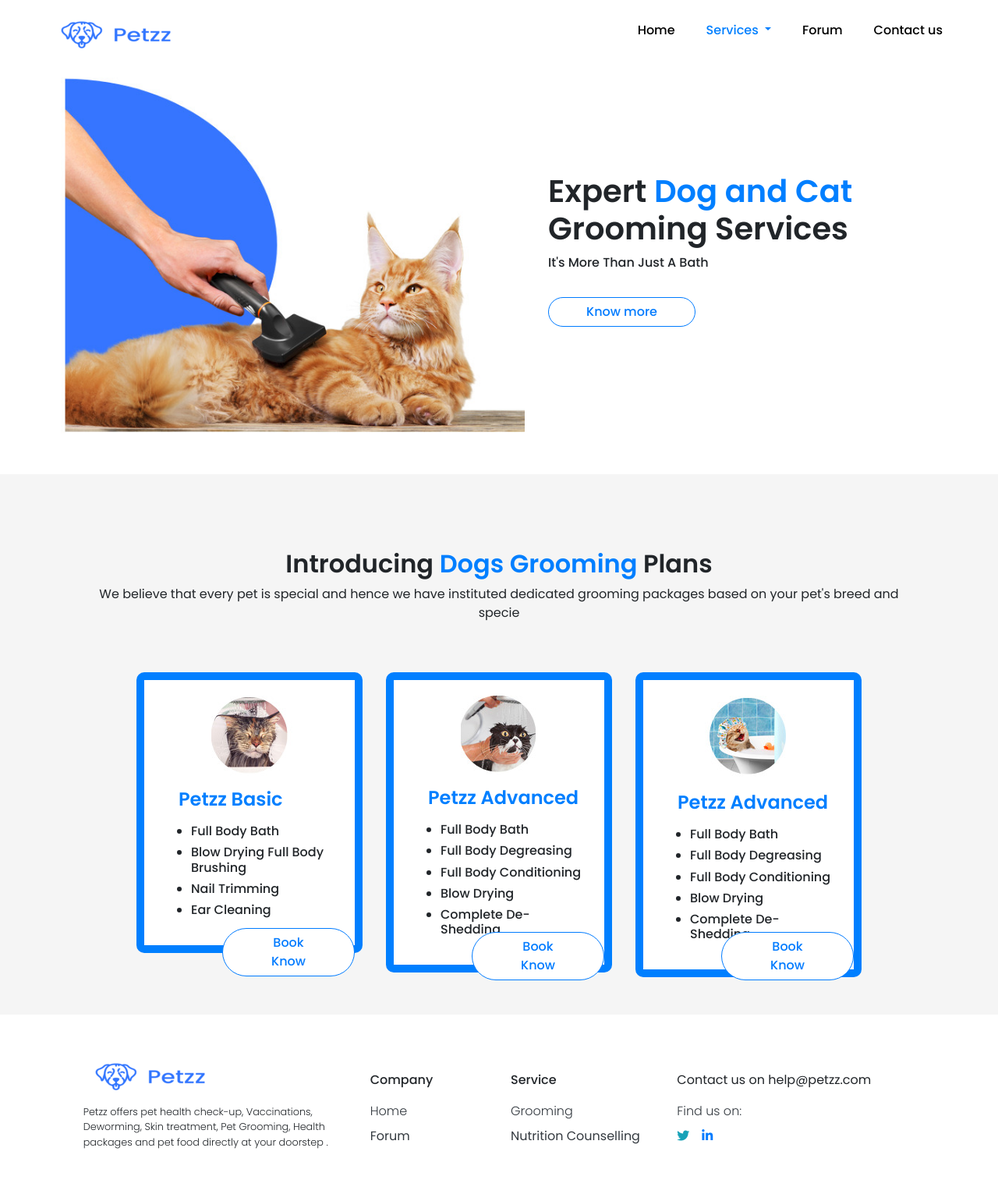
After one commit to shrilakshmishastry/petzz, a CodeIgniter app: page /database/index.php/grooming/index in a window 1280 px wide. The commit adds this page. Shown: the whole page at 78% size. Run offline with CodeIgniter, Linux system fonts and the light colour scheme; some libraries are stand-ins or nearby versions.

Commit message:
updated UI

```diff
--- /dev/null
+++ b/application/controllers/Grooming.php
@@ -0,0 +1,20 @@
+<?php
+
+/**
+ *
+ */
+class Grooming extends CI_Controller
+{
+
+  public function index()
+  {
+    // code...
+    $this->load->helper('url');
+    $this->load->view('grooming');
+
+  }
+
+}
+
+
+ ?>
--- a/application/controllers/Index.php
+++ b/application/controllers/Index.php
@@ -12,6 +12,12 @@
     $this->load->helper('url');
     $this->load->view('index');
   }
+  public function login()
+  {
+    // code...
+    $this->load->helper('url');
+    $this->load->view('login');
+  }
 
 }
 
--- a/application/views/NutritionCounselling.php
+++ b/application/views/NutritionCounselling.php
@@ -31,7 +31,7 @@
   							Services
   						</a>
   						<div class="dropdown-menu " aria-labelledby="dropdown">
-  							<a href="#" class="dropdown-item navbarText">
+  							<a href="<?php echo base_url('/bcit-ci-CodeIgniter-b73eb19/index.php/Grooming/index'); ?>" class="dropdown-item navbarText">
   								Grooming
   							</a>
   							<a href="#" class="dropdown-item  navbarActive">
--- /dev/null
+++ b/application/views/grooming.php
@@ -0,0 +1,298 @@
+<!DOCTYPE html>
+<html lang="en" dir="ltr">
+  <head>
+    <meta charset="utf-8">
+    <meta name="viewport" content="width=device-width, initial-scale=1">
+    <title>Pet Adoption | Pet Services | Nutrition Counselling</title>
+    <link rel="stylesheet" href="https://maxcdn.bootstrapcdn.com/bootstrap/4.5.2/css/bootstrap.min.css">
+    <link rel="preconnect" href="https://fonts.gstatic.com">
+    <link href="https://fonts.googleapis.com/css2?family=Poppins:wght@200;300;400;500;600&display=swap" rel="stylesheet">
+    <link rel="stylesheet" type="text/css" href="<?php echo base_url('/bcit-ci-CodeIgniter-b73eb19/css/style.css')?>">
+  </head>
+  <body>
+    <div class="container-fluid">
+      <!-- navigation bar -->
+      <nav class="navbar navbar-expand-lg navbar-light bg-white pl-lg-5 pr-lg-5">
+        <a href="#" class="navbar-brand navbarActive">
+          <img class="" src="<?php echo base_url('/bcit-ci-CodeIgniter-b73eb19/images/petzz.png') ?>" alt="logo">
+        </a>
+        <button class="navbar-toggler" type="button" data-toggle="collapse" data-target="#navbar" aria-controls="navbar" aria-expanded="false" aria-label="Toggle navigation">
+          <span class="navbar-toggler-icon"></span>
+        </button>
+        <div class="collapse navbar-collapse ml-5 ml-md-0 mt-3 mt-md-0 " id="navbar">
+          <ul class="navbar-nav ml-auto ">
+            <li class="nav-item  ml-md-4">
+              <a href="<?php echo base_url('/bcit-ci-CodeIgniter-b73eb19/index.php/Index/home'); ?>" class="nav-link navbarText">
+                Home
+              </a>
+            </li>
+            <li class="nav-item dropdown  ml-md-4">
+              <a href="#" class="nav-link dropdown-toggle navbarActive" id="dropdown" role="button" data-toggle="dropdown" aria-haspopup="true" aria-expanded="false">
+                Services
+              </a>
+              <div class="dropdown-menu " aria-labelledby="dropdown">
+                <a href="#" class="dropdown-item navbarActive">
+                  Grooming
+                </a>
+                <a href="<?php echo base_url('/bcit-ci-CodeIgniter-b73eb19/index.php/NutritionCounselling/index'); ?>" class="dropdown-item navbarText">
+                  Nutrition Counselling
+                </a>
+              </div>
+            </li>
+            <li class="nav-item  ml-md-4">
+              <a href="<?php echo base_url('/bcit-ci-CodeIgniter-b73eb19/index.php/Hello/index')?>" class="nav-link navbarText">
+                Forum
+              </a>
+            </li>
+            <li class="nav-item  ml-md-4">
+              <a href="#" class="nav-link navbarText">
+                Contact us
+              </a>
+            </li>
+          </ul>
+        </div>
+      </nav>
+
+      <!-- row for land -->
+      <div class="row">
+        <div class="col-md-6 ml-lg-5">
+          <img class="img-fluid" src="<?php echo base_url('/bcit-ci-CodeIgniter-b73eb19/images/grooming.jpeg') ?>" alt="logo">
+        </div>
+        <div class="col-lg-4 col-md-6 mt-lg-5 mt-md-4 pt-lg-5 ">
+          <h1 class="themeFontExtraBold align-middle mt-lg-5">
+            Expert
+            <span class="textPrimary">Dog and Cat</span>
+            Grooming Services
+          </h1>
+          <p class="themeFontMedium">It's More Than Just A Bath </p>
+          <a href="#plans" class="themeFontMedium mt-3 btn btn-outline-primary pl-md-5 rounded-pill pr-md-5">
+              Know more
+          </a>
+        </div>
+        <div class="col-lg-1">
+
+        </div>
+      </div>
+      <!-- row for plans -->
+      <div id="plans" class="row whoWeArebg pt-5 pb-5 justify-content-center mt-5">
+        <div class="col-md-10 text-center mt-5">
+          <h2 class="themeFontBold" >
+            Introducing
+            <span class="textPrimary">Dogs Grooming</span>
+            Plans
+          </h2>
+          <p class="themeFontRegular">
+            We believe that every pet is special and
+             hence we have instituted dedicated
+             grooming packages based on your pet's breed and specie
+          </p>
+        </div>
+      </div>
+      <div class="row  pb-5  whoWeArebg justify-content-center pb-md-5">
+        <div class="col-md-4 col-lg-3 col-10  ">
+          <div class="card cardGrroming pb-5 pb-md-0">
+            <div class="card-body">
+              <div class=" text-center">
+                  <img class="img-fluid mb-3" src="<?php echo base_url('/bcit-ci-CodeIgniter-b73eb19/images/petBath1.jpeg') ?>" alt="A beautiful dog image">
+              </div>
+
+              <h4 class="font-weight-bold themeFontMedium textPrimary ml-lg-4">
+                Petzz Basic
+              </h4>
+              <ul class="mt-3">
+                <li class="themeFontMedium h6 ">
+                  Full Body Bath
+                </li>
+                <li class="themeFontMedium h6">
+                  Blow Drying Full Body Brushing
+                </li>
+                <li class="themeFontMedium h6">
+                  Nail Trimming
+                </li>
+                <li class="themeFontMedium h6">
+                  Ear Cleaning
+                </li>
+              </ul>
+            </div>
+            <a href="#dietChart" class="bookNowBtn1 themeFontMedium mt-2 btn btn-outline-primary pl-md-5 rounded-pill pr-md-5 pl-0 pr-0">
+                Book Know
+            </a>
+          </div>
+        </div>
+        <div class="col-md-4 col-lg-3 col-10 mt-5 mt-md-0">
+          <div class="card cardGrroming pb-5 pb-md-0">
+            <div class="card-body">
+              <div class=" text-center">
+                  <img class="img-fluid mb-3" src="<?php echo base_url('/bcit-ci-CodeIgniter-b73eb19/images/petBath2.jpeg') ?>" alt="A beautiful dog image">
+              </div>
+
+              <h4 class="font-weight-bold themeFontMedium textPrimary ml-lg-4">
+                Petzz Advanced
+              </h4>
+              <ul class="mt-3">
+                <li class="themeFontMedium h6 ">
+                  Full Body Bath
+                </li>
+                <li class="themeFontMedium h6">
+                  Full Body Degreasing
+                </li>
+                <li class="themeFontMedium h6">
+                  Full Body Conditioning
+                </li>
+                <li class="themeFontMedium h6">
+                  Blow Drying
+                </li>
+                <li class="themeFontMedium h6">
+                  Complete De-Shedding
+                </li>
+              </ul>
+            </div>
+            <a href="#dietChart" class="bookNowBtn2 themeFontMedium mt-2 btn btn-outline-primary pl-md-5 rounded-pill pr-md-5 pl-0 pr-0">
+                Book Know
+            </a>
+          </div>
+        </div>
+        <div class="col-md-4  col-lg-3 col-10 mt-5 mt-md-0">
+          <div class="card cardGrroming pb-5 pb-md-0">
+            <div class="card-body">
+              <div class=" text-center">
+                  <img class="img-fluid mb-3" src="<?php echo base_url('/bcit-ci-CodeIgniter-b73eb19/images/petBath3.jpeg') ?>" alt="A beautiful dog image">
+              </div>
+
+              <h4 class="font-weight-bold themeFontMedium textPrimary ml-lg-4">
+                Petzz Advanced
+              </h4>
+              <ul class="mt-3">
+                <li class="themeFontMedium h6 ">
+                  Full Body Bath
+                </li>
+                <li class="themeFontMedium h6">
+                  Full Body Degreasing
+                </li>
+                <li class="themeFontMedium h6">
+                  Full Body Conditioning
+                </li>
+                <li class="themeFontMedium h6">
+                  Blow Drying
+                </li>
+                <li class="themeFontMedium h6">
+                  Complete De-Shedding
+                </li>
+              </ul>
+            </div>
+            <a href="#dietChart" class="bookNowBtn2 themeFontMedium mt-2 btn btn-outline-primary pl-md-5 rounded-pill pr-md-5 pl-0 pr-0">
+                Book Know
+            </a>
+          </div>
+        </div>
+      </div>
+
+      <!-- footer -->
+      <footer>
+        <div class="row justify-content-center mt-5">
+            <div class="col-md-3 ml-3 ml-md-0">
+              <div class="row ">
+                  <img class="" src="<?php echo base_url('/bcit-ci-CodeIgniter-b73eb19/images/petzz.png') ?>" alt="logo">
+              </div>
+              <div class="row">
+                <p class="themeFontLight small mt-3 text-left">
+                  Petzz offers
+                   pet health check-up, Vaccinations,
+                   Deworming, Skin treatment, Pet Grooming,
+                   Health packages and pet food directly at your doorstep .
+                </p>
+
+              </div>
+            </div>
+            <div class="col-md-2 mt-5 mt-md-4 pl-md-5 ">
+              <p class="themeFontMedium ">Company</p>
+              <p class="themeFontLight mb-2">
+                <a href="#"class="text-dark" >Home</a>
+              </p>
+              <p class="themeFontRegular mb-2">
+                <a href="#"class="text-dark" >Forum</a>
+              </p>
+            </div>
+            <div class="col-md-2 mt-5 mt-md-4 ">
+              <p class="themeFontMedium ">Service</p>
+              <p class="themeFontLight mb-2">
+                <a href="#"class="text-dark" >Grooming</a>
+              </p>
+              <p class="themeFontRegular mb-2">
+                <a href="#"class="text-dark" >Nutrition Counselling</a>
+              </p>
+            </div>
+            <div class="col-md-3 mt-5 mt-md-4">
+              <p class="themeFontRegular ">Contact  us on help@petzz.com </p>
+              <p class="themeFontLight mb-2">
+                <a href="#"class="text-dark" >Find us on: </a>
+              </p>
+              <p class="themeFontRegular mb-2 d-flex flex-row">
+                <a href="#"class="mr-3 text-info" >
+                  <i class="fab fa-twitter"></i>
+                </a>
+                <a href="#"class="text-primary " >
+                  <i class="fab fa-linkedin-in"></i>
+                </a>
+              </p>
+            </div>
+        </div>
+      </footer>
+    </div>
+    <script type="text/javascript">
+    if (localStorage.getItem('userInfo')===null) {
+      const ulTag = document.getElementsByClassName('navbar-nav');
+      var node = document.createElement("li");
+      node.className = "nav-item  ml-md-4";
+      var aTag = document.createElement('a');
+      aTag.className="nav-link navbarText";
+      aTag.innerHTML = "Login";
+      aTag.href = "<?php echo base_url('/bcit-ci-CodeIgniter-b73eb19/index.php/Index/login'); ?>"
+      node.appendChild(aTag);
+      console.log(localStorage.getItem('userInfo'));
+      ulTag[0].appendChild(node);
+    }
+    <li class="nav-item dropdown  ml-md-4">
+      <a href="#" class="nav-link dropdown-toggle navbarActive" id="dropdown" role="button" data-toggle="dropdown" aria-haspopup="true" aria-expanded="false">
+        Services
+      </a>
+      <div class="dropdown-menu " aria-labelledby="dropdown">
+        <a href="#" class="dropdown-item navbarActive">
+          Grooming
+        </a>
+        <a href="<?php echo base_url('/bcit-ci-CodeIgniter-b73eb19/index.php/NutritionCounselling/index'); ?>" class="dropdown-item navbarText">
+          Nutrition Counselling
+        </a>
+      </div>
+    </li>
+    else{
+      const ulTag = document.getElementsByClassName('navbar-nav');
+      var li = document.createElement("li");
+      li.className = "nav-item dropdown   ml-md-4";
+      var aTag = document.createElement("a");
+      aTag.className="nav-link dropdown-toggle";
+      aTag.id = "profile";
+      aTag.role="button";
+      aTag.data-toggle="dropdown";
+      aTag.aria-haspopup="true";
+      aTag.aria-expanded="false"
+      aTag.innerHTML ="My Profile";
+      li.appendChild(aTag);
+      var divDropDown = document.createElement("div");
+
+    }
+
+    </script>
+
+    <!-- link for fontawesome -->
+  	<script src="https://kit.fontawesome.com/0295f823fc.js" crossorigin="anonymous"></script>
+  	<!-- jQuery library -->
+  	<script src="https://ajax.googleapis.com/ajax/libs/jquery/3.5.1/jquery.min.js"></script>
+
+  	<!-- Popper JS -->
+  	<script src="https://cdnjs.cloudflare.com/ajax/libs/popper.js/1.16.0/umd/popper.min.js"></script>
+
+  	<!-- Latest compiled JavaScript -->
+  	<script src="https://maxcdn.bootstrapcdn.com/bootstrap/4.5.2/js/bootstrap.min.js"></script>
+  </body>
+</html>
--- a/application/views/index.php
+++ b/application/views/index.php
@@ -33,7 +33,7 @@
 							Services
 						</a>
 						<div class="dropdown-menu " aria-labelledby="dropdown">
-							<a href="#" class="dropdown-item navbarText">
+							<a href="<?php echo base_url('/bcit-ci-CodeIgniter-b73eb19/index.php/Grooming/index'); ?>" class="dropdown-item navbarText">
 								Grooming
 							</a>
 							<a href="<?php echo base_url('/bcit-ci-CodeIgniter-b73eb19/index.php/NutritionCounselling/index'); ?>" class="dropdown-item navbarText">
--- a/css/style.css
+++ b/css/style.css
@@ -1,6 +1,6 @@
 body{
   font-family: 'Poppins', sans-serif;
-  padding-bottom: 100px;
+  padding-bottom: 50px;
 
 }
 .navbarActive{
@@ -51,3 +51,24 @@
 .styleCarousel{
   background-color: #eff5fb;
 }
+.cardGrroming{
+  border: 10px solid #007FFF ;
+  border-radius: 10px;
+
+}
+@media screen and (min-width:700px) {
+  .bookNowBtn1{
+    position: absolute;
+     z-index: +1;
+     top:310px;
+     left:100px;
+     background-color: white;
+  }
+  .bookNowBtn2{
+    position: absolute;
+     z-index: +1;
+     top:315px;
+     left:100px;
+     background-color: white;
+  }
+}
```
Also changed, not shown: application/views/login.php (added, +10 -0 lines), images/grooming.jpeg (added), images/petBath1.jpeg (added), images/petBath2.jpeg (added), images/petBath3.jpeg (added), images/services_side_dog0.png (added).
